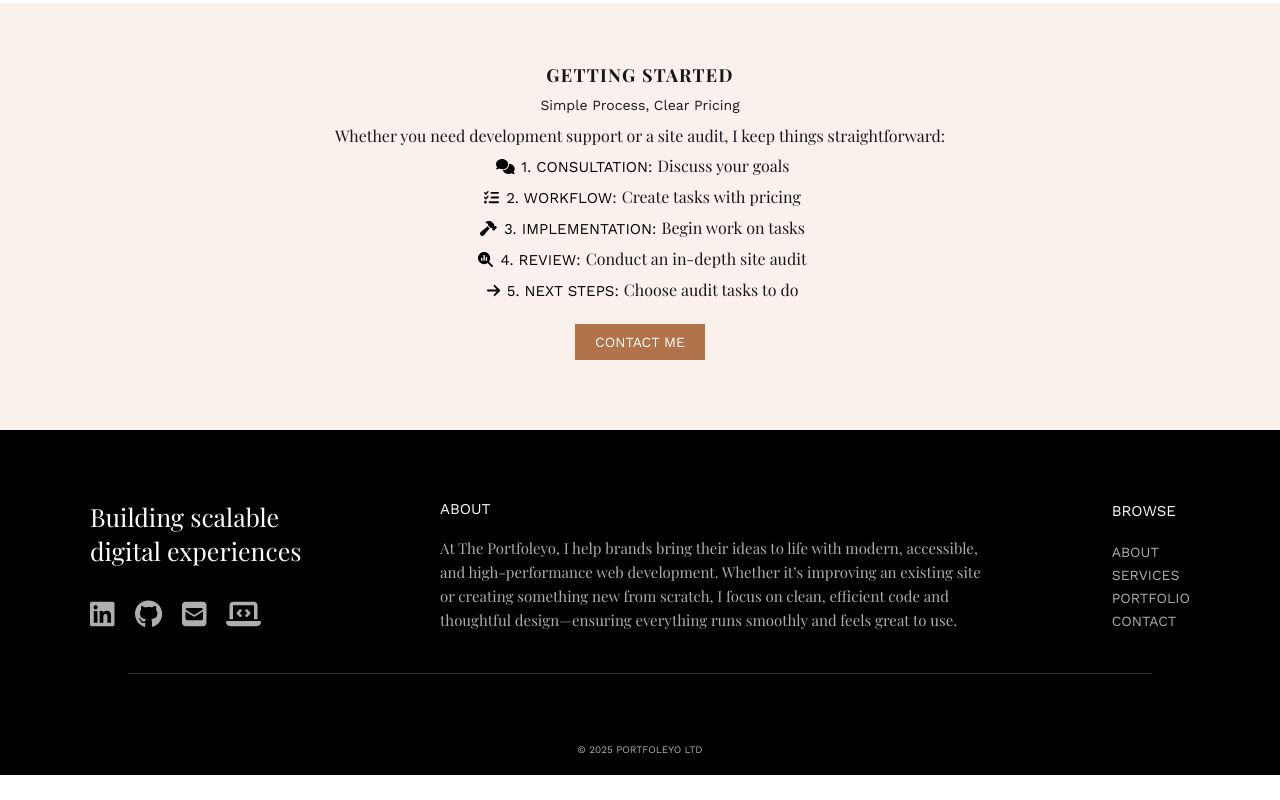
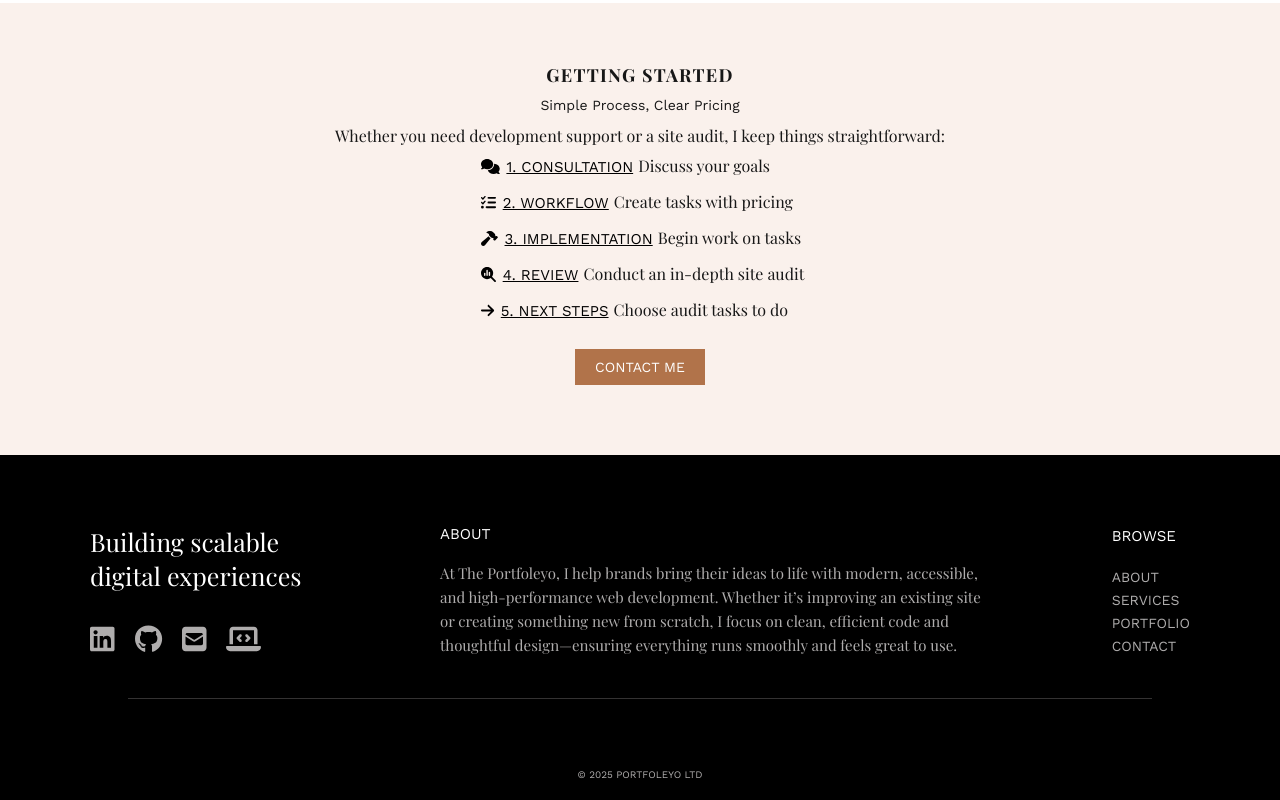
Before and after one commit to lindsayfoley/portfoleyo, a Next.js app: page /services in a window 1280 px wide. Shown: the part 1603-2403 px from the top of the page. Before the commit the page ends 2378 px from the top, so only its background shows below. Built offline with nearby package versions, Linux system fonts and the light colour scheme; a web font is replaced by a local one.

Commit message:
adjusting list styling to better match contact list

```diff
--- a/src/constants/services/content.ts
+++ b/src/constants/services/content.ts
@@ -110,27 +110,27 @@ export const SERVICES_CONTENT = {
     },
     list: [
       {
-        title: "1. Consultation:",
+        title: "1. Consultation",
         text: "Discuss your goals",
         icon: faComments,
       },
       {
-        title: "2. Workflow:",
+        title: "2. Workflow",
         text: "Create tasks with pricing",
         icon: faListCheck,
       },
       {
-        title: "3. Implementation:",
+        title: "3. Implementation",
         text: "Begin work on tasks",
         icon: faHammer,
       },
       {
-        title: "4. Review:",
+        title: "4. Review",
         text: "Conduct an in-depth site audit",
         icon: faMagnifyingGlassChart,
       },
       {
-        title: "5. Next Steps:",
+        title: "5. Next Steps",
         text: "Choose audit tasks to do",
         icon: faArrowRight,
       },
--- a/src/pages/services.tsx
+++ b/src/pages/services.tsx
@@ -61,11 +61,12 @@ export default function Services() {
         </TwoColumnLayout>
         <FeatureTiles {...SERVICES_CONTENT.featureTiles} />
         <Banner {...SERVICES_CONTENT.gettingStarted.banner}>
+          <div className={styles.listContainer}>
             <ol className={`list ${styles.orderedlist}`}>
               {SERVICES_CONTENT.gettingStarted.list.map(
                 ({ title, text, icon }) => (
-                <li key={text}>
-                  <h5 className="heading">
+                  <li key={text} className={styles.listItem}>
+                    <h5 className={`heading ${styles.header}`}>
                       <FontAwesomeIcon className="icon" icon={icon} />
                       {title}
                     </h5>
@@ -74,6 +75,7 @@ export default function Services() {
                 )
               )}
             </ol>
+          </div>
           <AnchorButton href="/about#contact" cta="Contact Me" />
         </Banner>
       </main>
--- a/src/styles/services.module.css
+++ b/src/styles/services.module.css
@@ -1,4 +1,18 @@
+.listContainer {
+    display: flex;
+    margin: 0 auto;
+}
+
 .orderedlist {
     margin: 0 auto;
     text-align: center;
 }
+
+.header {
+    text-decoration: underline;
+}
+
+.listItem {
+    margin-bottom: 5px;
+    text-align: left;
+}
```
Lines whose indentation alone changed are shown as unchanged.
